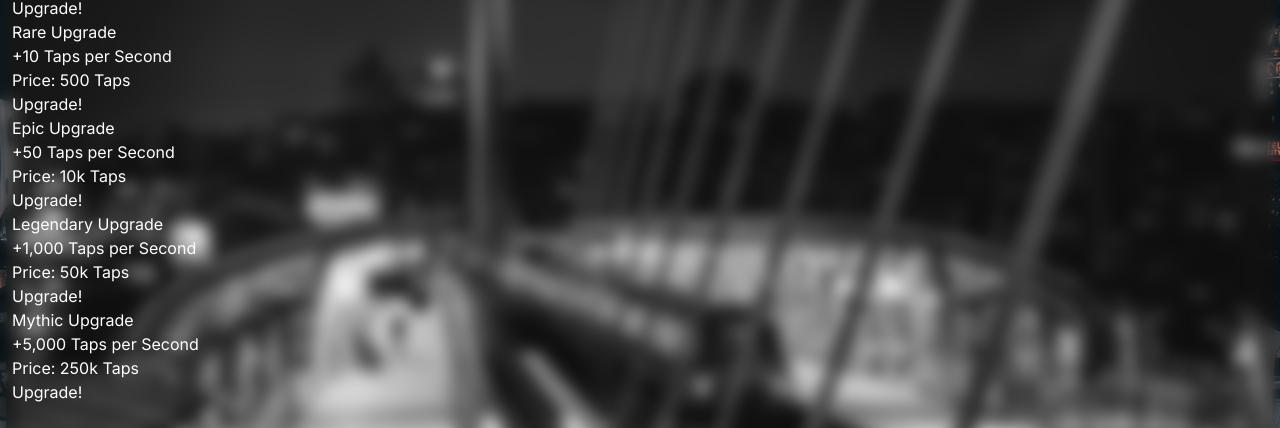
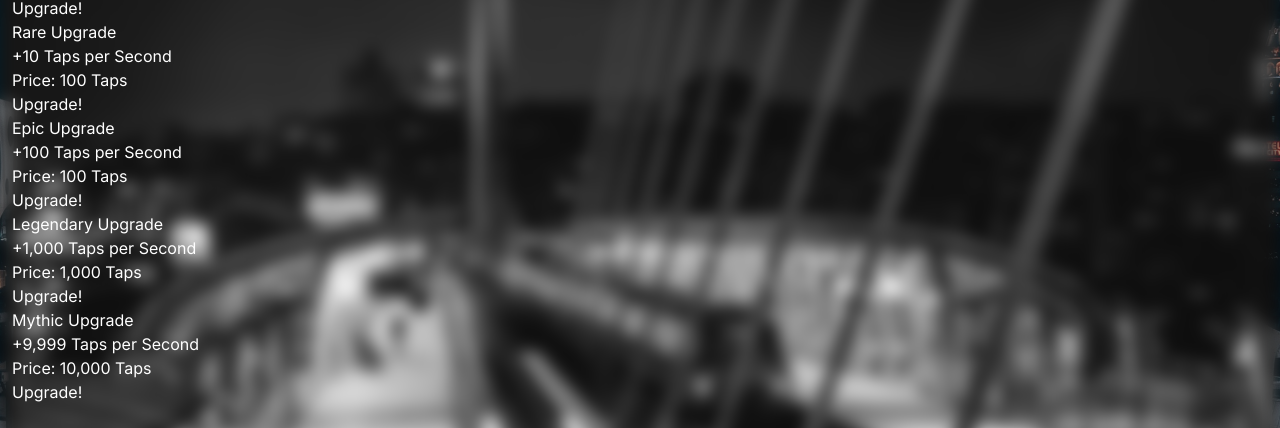
Before and after one commit to Sillor/taplegacy, a React (Vite) app: page / in a window 1280 px wide. Shown: the part 220-648 px from the top of the page. Built offline with nearby package versions, Linux system fonts and the light colour scheme.

Commit message:
Improve styling

```diff
--- a/src/components/Upgrade.jsx
+++ b/src/components/Upgrade.jsx
@@ -1,4 +1,6 @@
-function Upgrade({ name, price, styles, upgradeClicks, increase }) {
+function Upgrade({ name, price, styles, upgradeClicks, increase, userData }) {
+  const isUpgradeBought = userData.upgrades[name] > 0;
+
   return (
     <div
       className={`mt-2 p-4 upgrade h-full w-full ${styles.bg} rounded-md bg-opacity-10 border ${styles.border} max-h-28`}
@@ -12,14 +14,20 @@ function Upgrade({ name, price, styles, upgradeClicks, increase }) {
       <div className="flex justify-between items-center">
         <p className="text-sm font-bold">
           Price:{' '}
-          <span className={`${styles.text} font-normal`}>{price} Taps</span>
+          <span className={`${styles.text} font-normal`}>
+            {price.toLocaleString()} Taps
+          </span>
         </p>
+        {isUpgradeBought ? (
+          <span className="text-sm font-bold text-green-500">Bought</span>
+        ) : (
           <button
             className="p-1 text-xs rounded border border-white bg-white bg-opacity-10"
             onClick={() => upgradeClicks(increase, name, price)}
           >
             Upgrade!
           </button>
+        )}
       </div>
     </div>
   );
--- a/src/layout/Clicker.jsx
+++ b/src/layout/Clicker.jsx
@@ -3,7 +3,7 @@ import React from 'react';
 function Clicker({ taps, addTaps, countedCps }) {
   return (
     <div className="flex flex-col items-center justify-center h-full p-4 md:max-w-sm lg:max-w-lg md:h-[80vh] w-full bg-black rounded-md bg-clip-padding backdrop-filter backdrop-blur-sm bg-opacity-60 border-2 border-white">
-      <h2 className="mb-16 text-3xl font-bold md:text-4xl">{taps} TAPS</h2>
+      <h2 className="mb-4 text-4xl font-bold">{taps.toLocaleString()} TAPS</h2>
       <button
         className="w-full p-6 text-5xl font-extrabold border-2 border-white-400 rounded-xl tap--button bg-white bg-opacity-5 backdrop-filter backdrop-blur-sm active:text-4xl h-24"
         onClick={(e) => {
@@ -12,7 +12,13 @@ function Clicker({ taps, addTaps, countedCps }) {
       >
         TAP!
       </button>
-      <p className="mt-4">+{countedCps} taps / second</p>
+      <p
+        className={`mt-4 text-lg ${
+          countedCps > 0 ? 'text-green-500 font-bold' : ''
+        }`}
+      >
+        +{countedCps} taps / second
+      </p>
     </div>
   );
 }
--- a/src/layout/Game.jsx
+++ b/src/layout/Game.jsx
@@ -27,7 +27,9 @@ function Game() {
 
   const upgradeClicks = (amount, name, price) => {
     if (price <= userData.taps) {
-      if (userData.upgrades[name] === 0) {
+      if (userData.upgrades[name] > 0) {
+        alert('You already have this upgrade!');
+      } else {
         setUserData((oldUserData) => ({
           ...oldUserData,
           upgrades: {
@@ -40,8 +42,6 @@ function Game() {
           taps: oldUserData.taps - price,
         }));
         updateLocalStorage();
-      } else {
-        alert('You already have this upgrade!');
       }
     } else {
       alert('Not enough taps!');
@@ -79,7 +79,7 @@ function Game() {
   return (
     <div className="flex justify-center flex-wrap gap-4">
       <Clicker taps={userData.taps} addTaps={addTaps} countedCps={countedCps} />
-      <Upgrades upgradeClicks={upgradeClicks} />
+      <Upgrades upgradeClicks={upgradeClicks} userData={userData} />
     </div>
   );
 }
--- a/src/layout/Upgrades.jsx
+++ b/src/layout/Upgrades.jsx
@@ -1,13 +1,63 @@
 import Upgrade from '../components/Upgrade';
 
-function Upgrades({ upgradeClicks }) {
+function Upgrades({ upgradeClicks, userData }) {
+  const upgrades = [
+    {
+      name: 'basic',
+      price: 10,
+      increase: 3,
+      color: 'green',
+    },
+    {
+      name: 'rare',
+      price: 100,
+      increase: 10,
+      color: 'blue',
+    },
+    {
+      name: 'epic',
+      price: 100,
+      increase: 100,
+      color: 'purple',
+    },
+    {
+      name: 'legendary ',
+      price: 1000,
+      increase: 1000,
+      color: 'orange',
+    },
+    {
+      name: 'mythic',
+      price: 10000,
+      increase: 9999,
+      color: 'pink',
+    },
+  ];
+
+  const upgElems = upgrades.map((upg) => (
+    <Upgrade
+      userData={userData}
+      upgradeClicks={upgradeClicks}
+      name={upg.name}
+      price={upg.price}
+      increase={upg.increase}
+      styles={{
+        bg: `bg-${upg.color}-400`,
+        border: `border-${upg.color}-400`,
+        text: `text-${upg.color}-400`,
+      }}
+    />
+  ));
+
   return (
     <div className="md:max-w-sm lg:max-w-lg md:h-[80vh] overflow-y-auto p-4 h-full w-full bg-black rounded-md bg-clip-padding backdrop-filter backdrop-blur-sm bg-opacity-60 border-2 border-white no-scrollbar">
       <h1 className="font-bold text-xl pb-2">Upgrades</h1>
-      <Upgrade
+      {upgElems}
+      {/* <Upgrade
+        userData={userData}
         upgradeClicks={upgradeClicks}
         name={'basic'}
-        price={'10'}
+        price={10}
         increase={3}
         styles={{
           bg: 'bg-green-400',
@@ -16,10 +66,11 @@ function Upgrades({ upgradeClicks }) {
         }}
       />
       <Upgrade
+        userData={userData}
         upgradeClicks={upgradeClicks}
         name={'rare'}
         increase={10}
-        price={'500'}
+        price={500}
         styles={{
           bg: 'bg-blue-400',
           border: 'border-blue-400',
@@ -27,10 +78,11 @@ function Upgrades({ upgradeClicks }) {
         }}
       />
       <Upgrade
+        userData={userData}
         upgradeClicks={upgradeClicks}
         name={'epic'}
         increase={50}
-        price={'10k'}
+        price={10000}
         styles={{
           bg: 'bg-purple-400',
           border: 'border-purple-400',
@@ -38,10 +90,11 @@ function Upgrades({ upgradeClicks }) {
         }}
       />
       <Upgrade
+        userData={userData}
         upgradeClicks={upgradeClicks}
         name={'legendary'}
         increase={1000}
-        price={'50k'}
+        price={50000}
         styles={{
           bg: 'bg-orange-400',
           border: 'border-orange-400',
@@ -49,16 +102,17 @@ function Upgrades({ upgradeClicks }) {
         }}
       />
       <Upgrade
+        userData={userData}
         upgradeClicks={upgradeClicks}
         name={'mythic'}
         increase={5000}
-        price={'250k'}
+        price={250000}
         styles={{
           bg: 'bg-pink-400',
           border: 'border-pink-400',
           text: 'text-pink-400',
         }}
-      />
+      /> */}
     </div>
   );
 }
```
Lines whose indentation alone changed are shown as unchanged.
